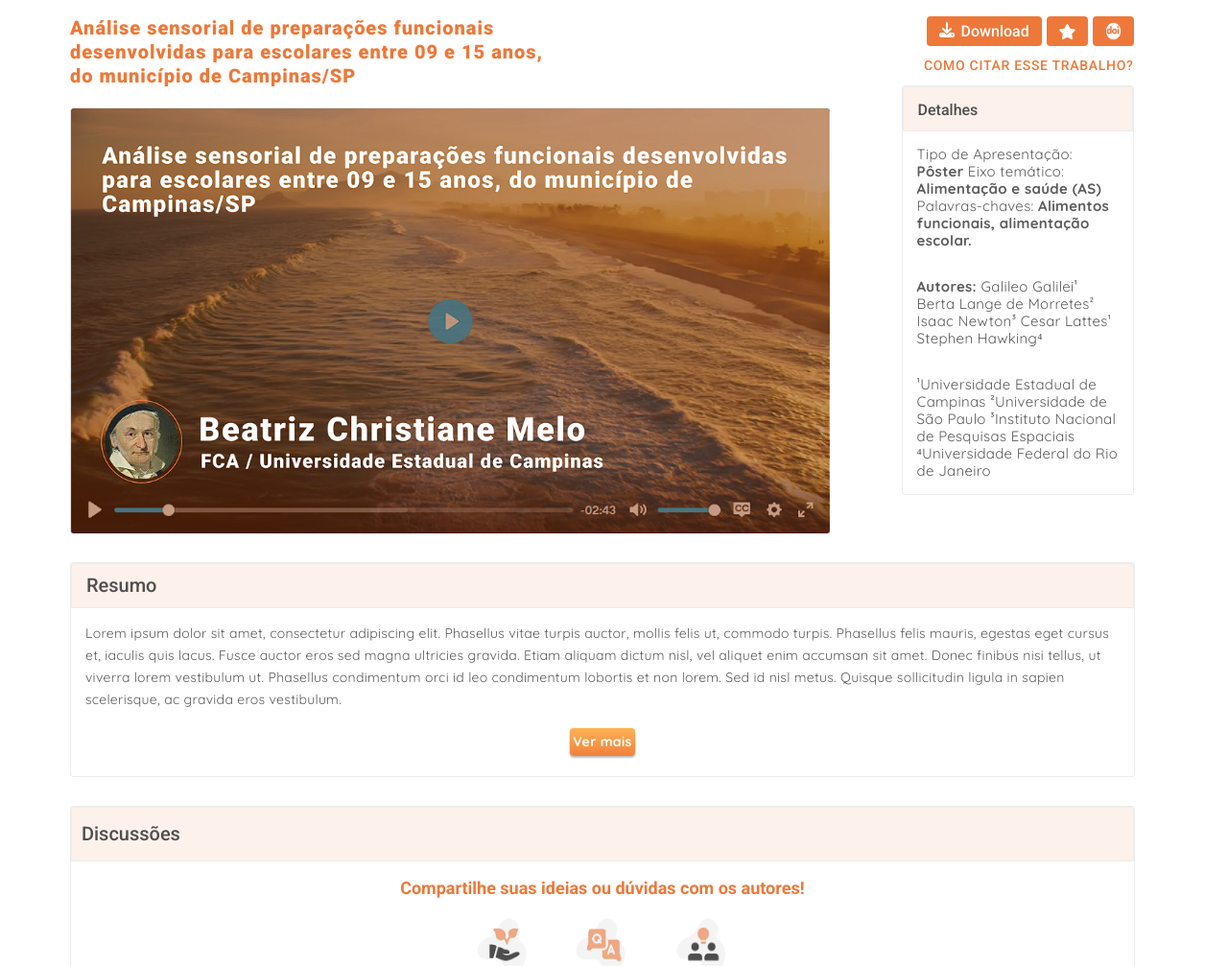
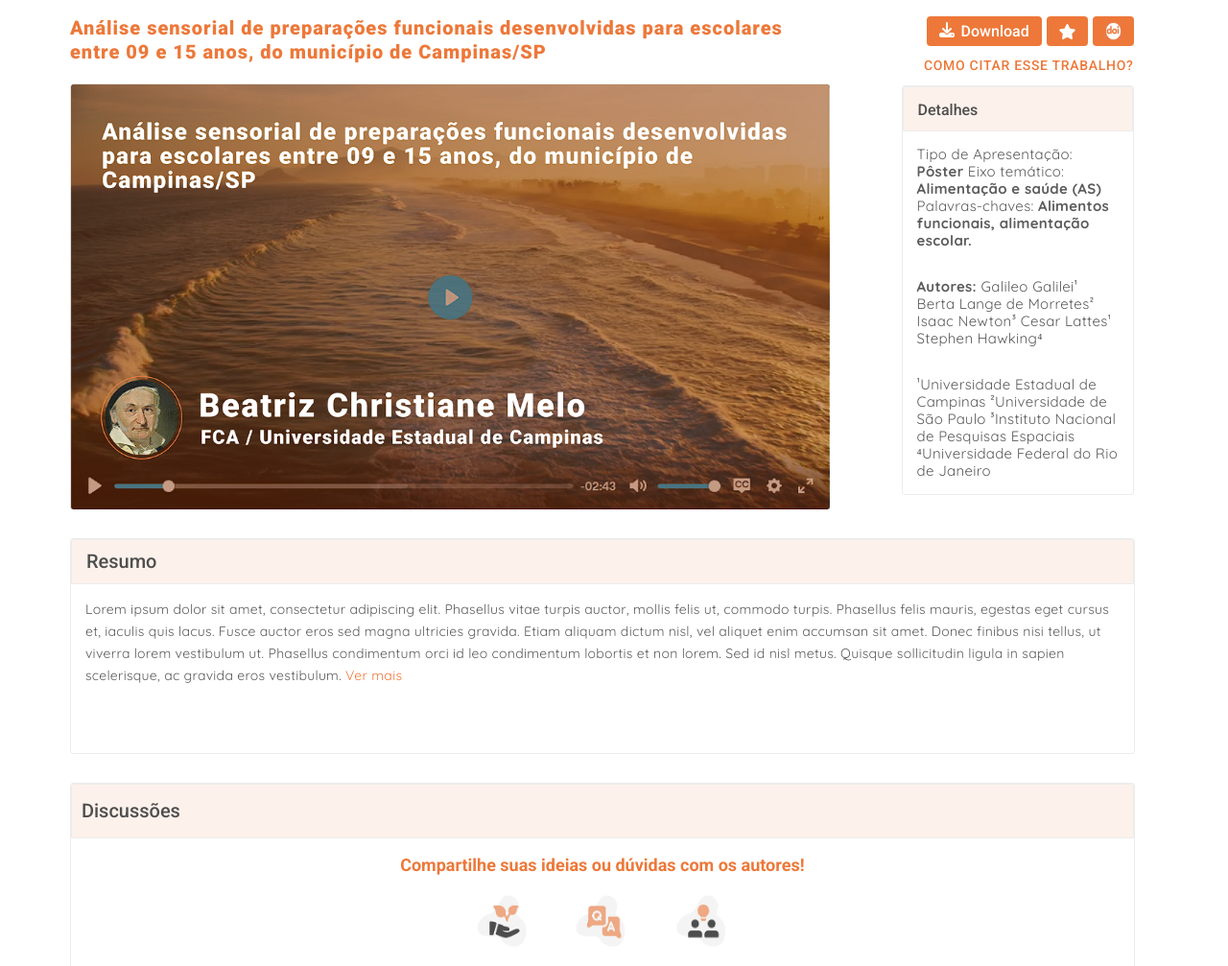
Before and after one commit to CamiloMachado/slaca-website-chuva, a plain HTML site: page index.html in a window 1280 px wide. Shown: the part 93-1100 px from the top of the page at 96% size. Drawn offline with Linux system fonts and the light colour scheme.

Commit message:
Final Version 1.2

```diff
--- a/css/style.css
+++ b/css/style.css
@@ -277,7 +277,7 @@ ul{
 
 /* Conteúdo */
 #main {
-  width: 92.5%;
+  width: 100%;
   display: flex;
   flex-direction: column;
   padding: 20px 0% 50px;
@@ -289,14 +289,14 @@ ul{
 
 /* Título e vídeo */
 #title-video {
+  width: 100%;
   display: flex;
   flex-direction: column;
   margin-left: 2%;
-  width: 100%;
 }
 
 #title-content {
-  width: 65%;
+  width: 100%;
   letter-spacing: 0.05em;
   color: #ED7839;
   padding-bottom: 20px;
@@ -419,7 +419,7 @@ ul{
 
 /* Resumo */
 #resume {
-  width: 98%;
+  width: 100%;
   margin: 30px 0px 30px 2%;
 
   border: 1px solid #ECECEC;
@@ -456,16 +456,14 @@ ul{
   font-size: 14px;
   line-height: 23px;
   letter-spacing: 0.02em;
-  color: #FFF;
-
-  margin: 0px auto -30px;
-  display: block;
-  padding: 3px;
+  color: #ED7839;
+  border: none;
+  background: #FFF;
 }
 
 /* Tópicos e criação de tópicos */
 #discussions {
-  width: 98%;
+  width: 100%;
   display: flex;
   flex-direction: column;
   border: 1px solid #ECECEC;
@@ -855,10 +853,6 @@ ul{
   }
 }
 
-/* @media (max-width: 1920px){
-
-} */
-
 @media (max-width: 1280px){
 
   #menu {
--- a/index.html
+++ b/index.html
@@ -167,9 +167,9 @@
             magna ultricies gravida. Etiam aliquam dictum nisl, vel aliquet enim accumsan sit amet. Donec finibus nisi
             tellus, ut viverra lorem vestibulum ut. Phasellus condimentum orci id leo condimentum lobortis et non lorem.
             Sed id nisl metus. Quisque sollicitudin ligula in sapien scelerisque, ac gravida eros vestibulum.
+            <button id="see-more" class="quicksand400">Ver mais</button>
           </p>
           <br>
-          <button id="see-more" class="btn-config quicksand700">Ver mais</button>
 
           <p class="quicksand400 disabled resume-text">
             Fusce vitae luctus dui. Donec id euismod mauris, in volutpat urna. Proin dapibus consequat feugiat. Proin
```
Also changed, not shown: js/script.js (line endings or trailing spaces).
